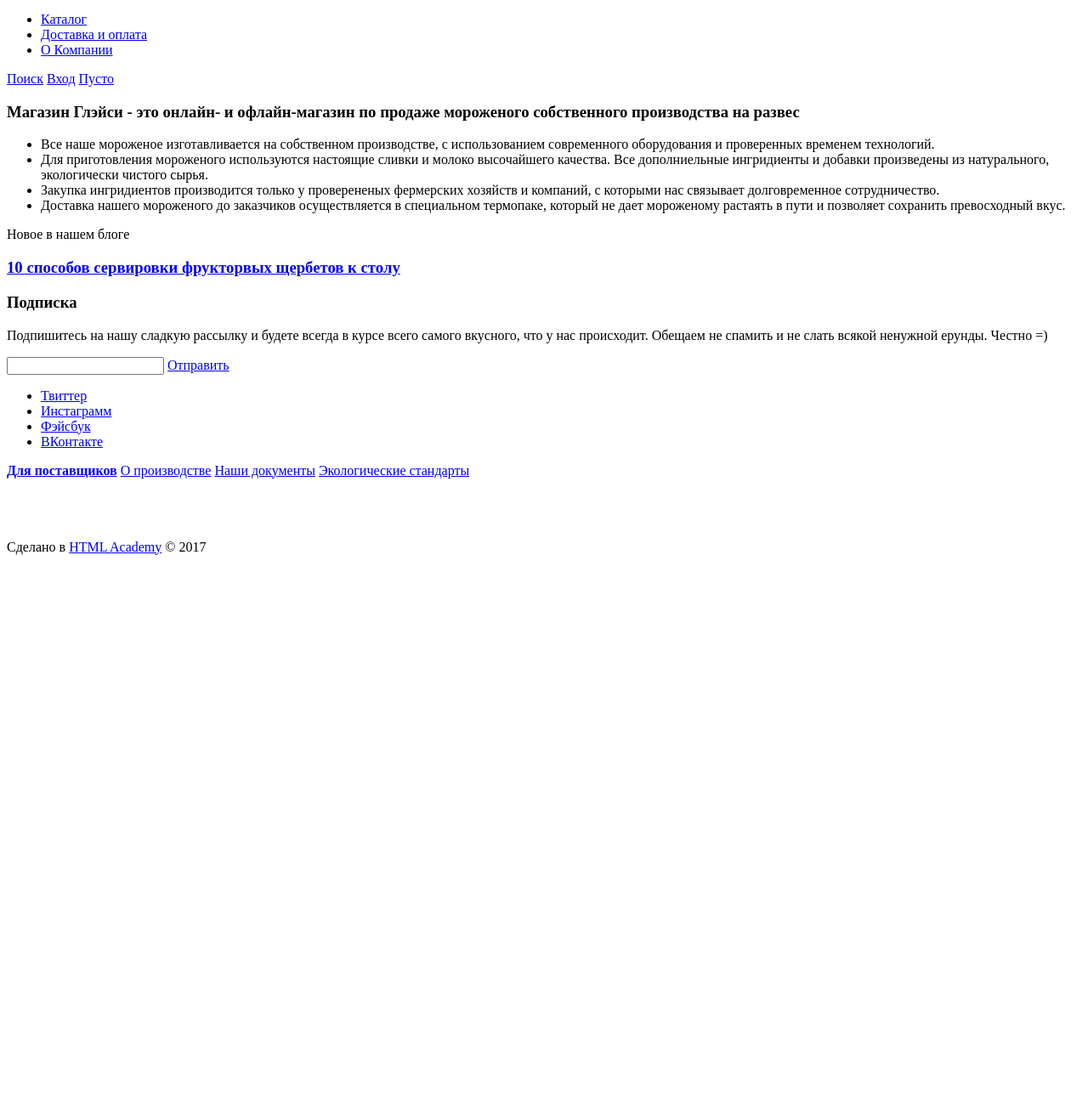
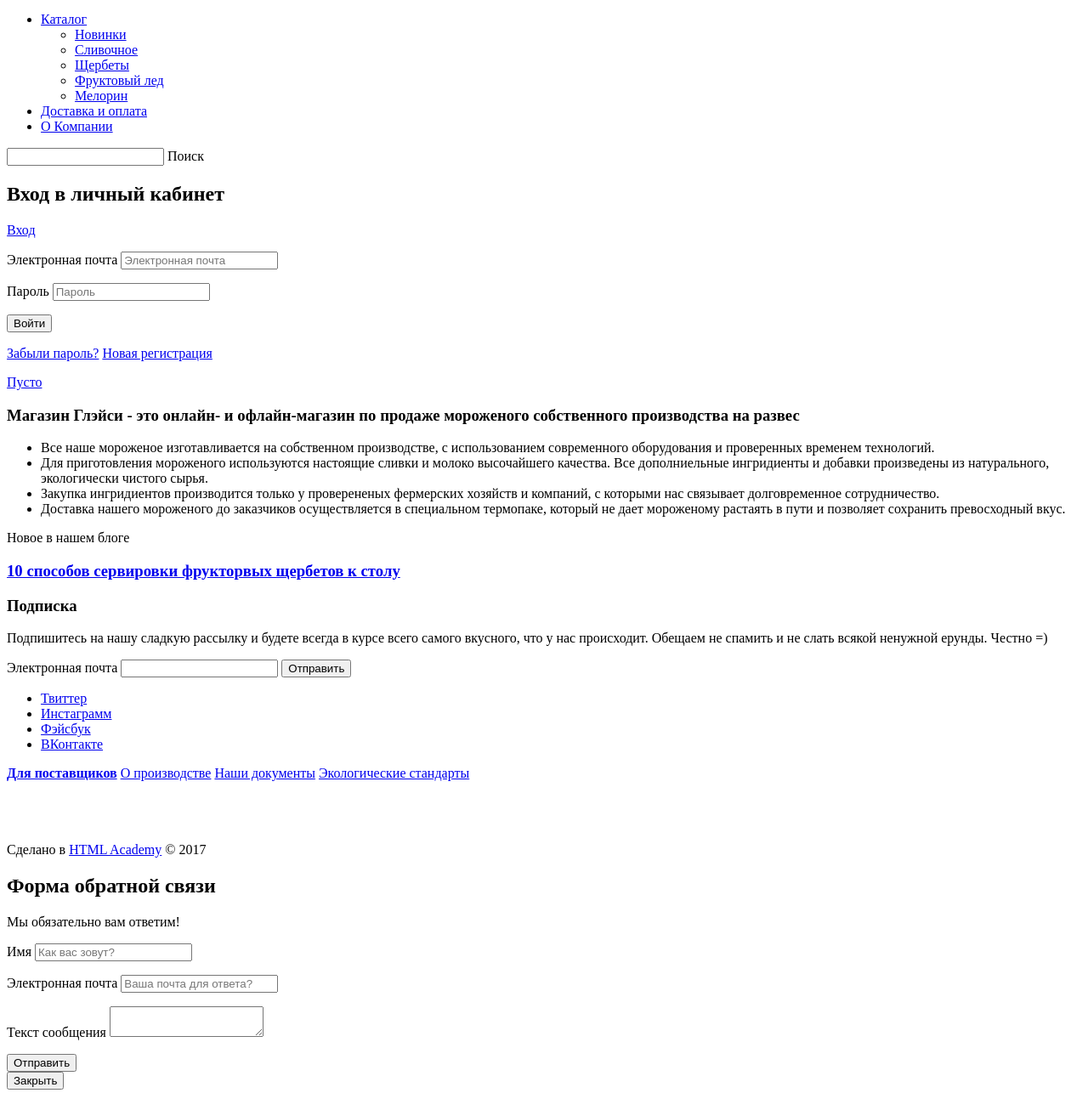
Before and after one commit to Etalona/298071-gllacy, a plain HTML site: page index.html in a window 1280 px wide. Shown: the part 78-1364 px from the top of the page at 85% size. Before the commit the page ends 800 px from the top, so only its background shows below. Drawn offline with Linux system fonts and the light colour scheme.

Commit message:
Проделана работа над: доступностью, связностью и корректному сбору данных от пользователей.

```diff
--- a/index.html
+++ b/index.html
@@ -15,6 +15,23 @@
         <ul class="cite-navigation">
           <li>
             <a href="catalog.html">Каталог</a>
+            <ul>
+              <li class="catalog-new-items">
+                <a href="catalog.html">Новинки</a>
+              </li>
+              <li>
+                <a href="catalog.html">Сливочное</a>
+              </li>
+              <li>
+                <a href="catalog.html">Щербеты</a>
+              </li>
+              <li>
+                <a href="catalog.html">Фруктовый лед</a>
+              </li>
+              <li>
+                <a href="catalog.html">Мелорин</a>
+              </li>
+            </ul>
           </li>
           <li>
             <a href="#">Доставка и оплата</a>
@@ -23,9 +40,40 @@
             <a href="#">О Компании</a>
           </li>
         </ul>
-        <a href="#" class="user-navigation search">Поиск</a>
-        <a href="#" class="user-navigation entry">Вход</a>
-        <a href="#" class="user-navigation cart">Пусто</a>
+
+        <div class="user-navigation search">
+          <form action="https://echo.htmlacademy.ru" method="get">
+            <input type="search" name="search" id="search">
+            <label for="search">Поиск</label>
+          </form>
+        </div>
+
+        <section class="user-navigation login">
+          <h2 class="visually-hidden">Вход в личный кабинет</h2>
+          <a href="#" class="entry"
+             aria-label="Вход в личный кабинет на отдельной странице">Вход</a>
+          <form action="https://echo.htmlacademy.ru" method="post">
+            <p>
+            <label class="visually-hidden">Электронная почта
+              <input type="email" name="e-mail" placeholder="Электронная почта">
+            </label>
+            </p>
+            <p>
+            <label class="visually-hidden">Пароль
+              <input type="password" name="password" placeholder="Пароль">
+            </label>
+            </p>
+            <button class="button" type="submit">Войти</button>
+            <p>
+            <a class="restore" href="#">Забыли пароль?</a>
+            <a class="new-registration" href="#">Новая регистрация</a>
+            </p>
+          </form>
+        </section>
+
+        <a href="#" class="user-navigation cart"
+           aria-label="Переход к пустой корзине">Пусто</a>
+
       </nav>
     </header>
     <main class="container">
@@ -69,10 +117,12 @@
           и не слать всякой ненужной ерунды. Честно =)
         </p>
         <div class="subscription-mail">
-          <input type="text" id="send-mail-address" alt="Электронная почта">
-          <a class="button" href="#">
-            <label for="send-mail-address">Отправить</label>
-          </a>
+          <form action="https://echo.htmlacademy.ru" method="post">
+            <label class="visually-hidden">Электронная почта
+            <input type="email"  name="sub-email">
+            </label>
+             <button class="button" type="submit">Отправить</button>
+          </form>
         </div>
       </article>
       <!-- Тут будет карта и форма -->
@@ -113,5 +163,35 @@
         </p>
       </div>
     </footer>
+
+    <section class="modal feedback-form">
+      <h2 class="visually-hidden">Форма обратной связи</h2>
+      <p>Мы обязательно вам ответим!</p>
+      <form action="https://echo.htmlacademy.ru" method="post">
+        <p>
+          <label class="visually-hidden">Имя
+            <input class="feedback-form-name" type="text" name="feedback-name"
+                   placeholder="Как вас зовут?">
+          </label>
+        </p>
+        <p>
+          <label class="visually-hidden">Электронная почта
+            <input class="feedback-form-email" type="email" name="feedback-email"
+                   placeholder="Ваша почта для ответа?">
+          </label>
+        </p>
+        <p>
+          <label class="visually-hidden">Текст сообщения
+            <textarea class="feedback-form-message"  name="feedback-message"
+                      placeholder="Напишите что-нибудь...">
+            </textarea>
+          </label>
+        </p>
+        <button type="submit">Отправить</button>
+      </form>
+      <button class="feedback-form-close" type="button">Закрыть</button>
+    </section>
+
+
   </body>
 </html>
```
Also changed, not shown: catalog.html (+65 -15 lines).
